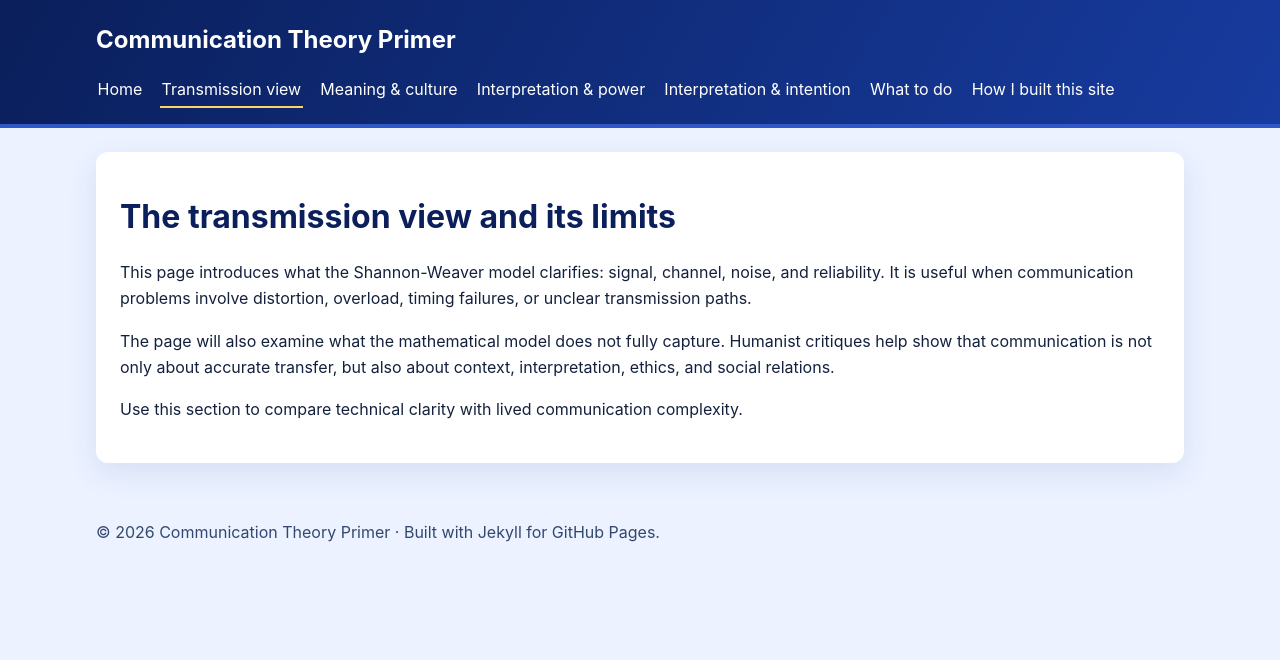
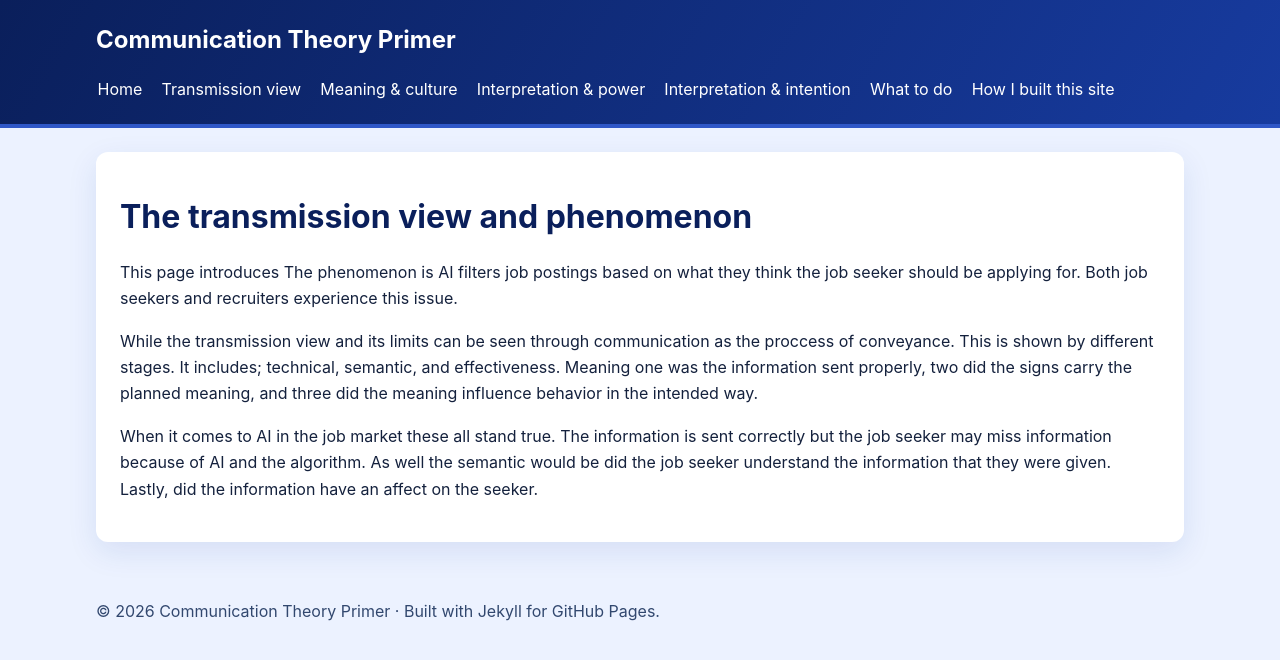
Before and after one commit to bryngrant/comm-primer, a Jekyll site: the page built from transmission-limits.md, in a window 1280 px wide. Shown: the top 660 px of the page. Built offline with Jekyll 4.4.1, drawn with Linux system fonts in a browser that asks for light colours.

Commit message:
transmission

```diff
--- a/transmission-limits.md
+++ b/transmission-limits.md
@@ -1,13 +1,13 @@
 ---
 layout: default
-title: The transmission view and its limits
-permalink: /transmission-limits/
+title: The transmission view and phenomenon
+permalink: /transmission-phenomenon/
 ---
 
-# The transmission view and its limits
+# The transmission view and phenomenon
 
-This page introduces what the Shannon-Weaver model clarifies: signal, channel, noise, and reliability. It is useful when communication problems involve distortion, overload, timing failures, or unclear transmission paths.
+This page introduces The phenomenon is AI filters job postings based on what they think the job seeker should be applying for. Both job seekers and recruiters experience this issue.
 
-The page will also examine what the mathematical model does not fully capture. Humanist critiques help show that communication is not only about accurate transfer, but also about context, interpretation, ethics, and social relations.
+While the transmission view and its limits can be seen through communication as the proccess of conveyance. This is shown by different stages. It includes; technical, semantic, and effectiveness. Meaning one was the information sent properly, two did the signs carry the planned meaning, and three did the meaning influence behavior in the intended way.
 
-Use this section to compare technical clarity with lived communication complexity.
+When it comes to AI in the job market these all stand true. The information is sent correctly but the job seeker may miss information because of AI and the algorithm. As well the semantic would be did the job seeker understand the information that they were given. Lastly, did the information have an affect on the seeker.
```
